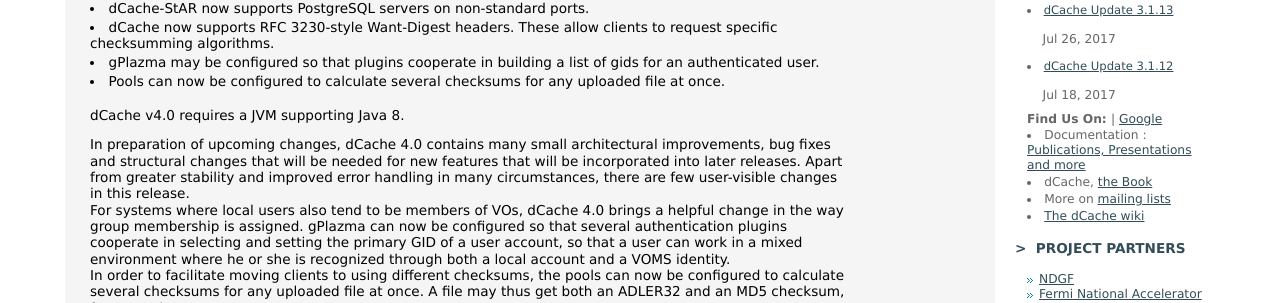
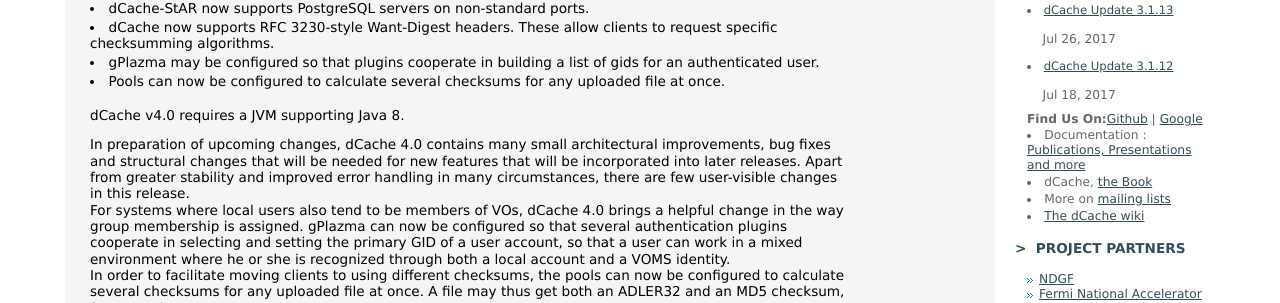
Before and after one commit to ssibell/d-1, a Jekyll site: the page built from index.md, in a window 1280 px wide. Shown: the part 300-603 px from the top of the page. Built offline with Jekyll 4.4.1, drawn with Linux system fonts in a browser that asks for light colours.

Commit message:
Update container.html

```diff
--- a/_includes/container.html
+++ b/_includes/container.html
@@ -73,7 +73,7 @@ In order to facilitate moving clients to using different checksums, the pools ca
 
 
             </div>
-	    <div id="dcacheFrontLatestReleasesNote"><b>Find Us On: </b> | <a href="https://plus.google.com/+DcacheOrg">Google</a> <br />
+	    <div id="dcacheFrontLatestReleasesNote"><b>Find Us On:</b><a href="https://github.com/dCache">Github</a> | <a href="https://plus.google.com/+DcacheOrg">Google</a> <br />
 <li> Documentation : <a href="https://www.dcache.org/manuals/index.shtml"> Publications, Presentations and more</a></li>
 <li>dCache, <a href="https://www.dcache.org/manuals/book.shtml">the Book</a></li>
 <li>More on <a href="https://www.dcache.org/mailinglists.shtml">mailing lists</a></li>
```
